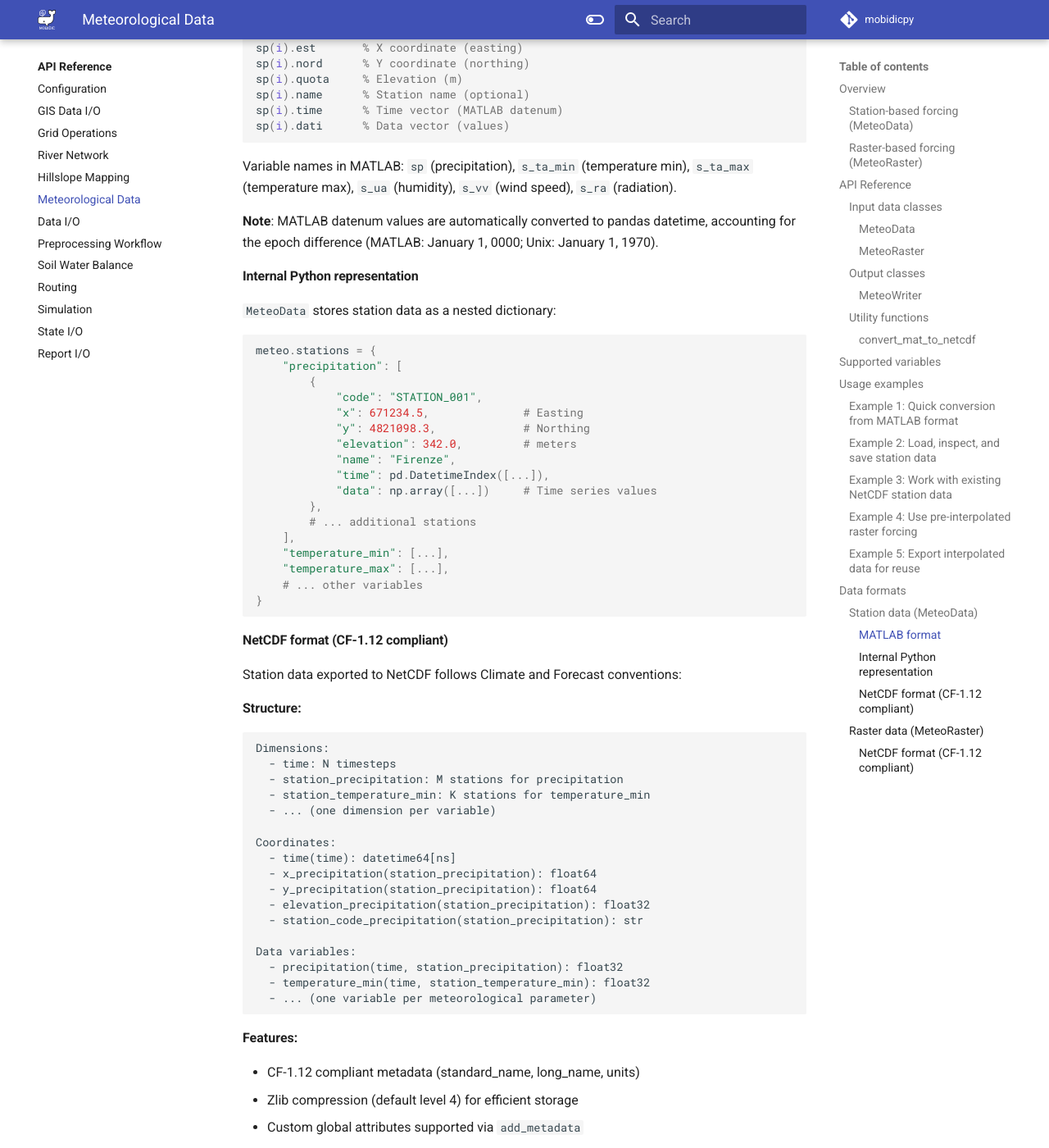
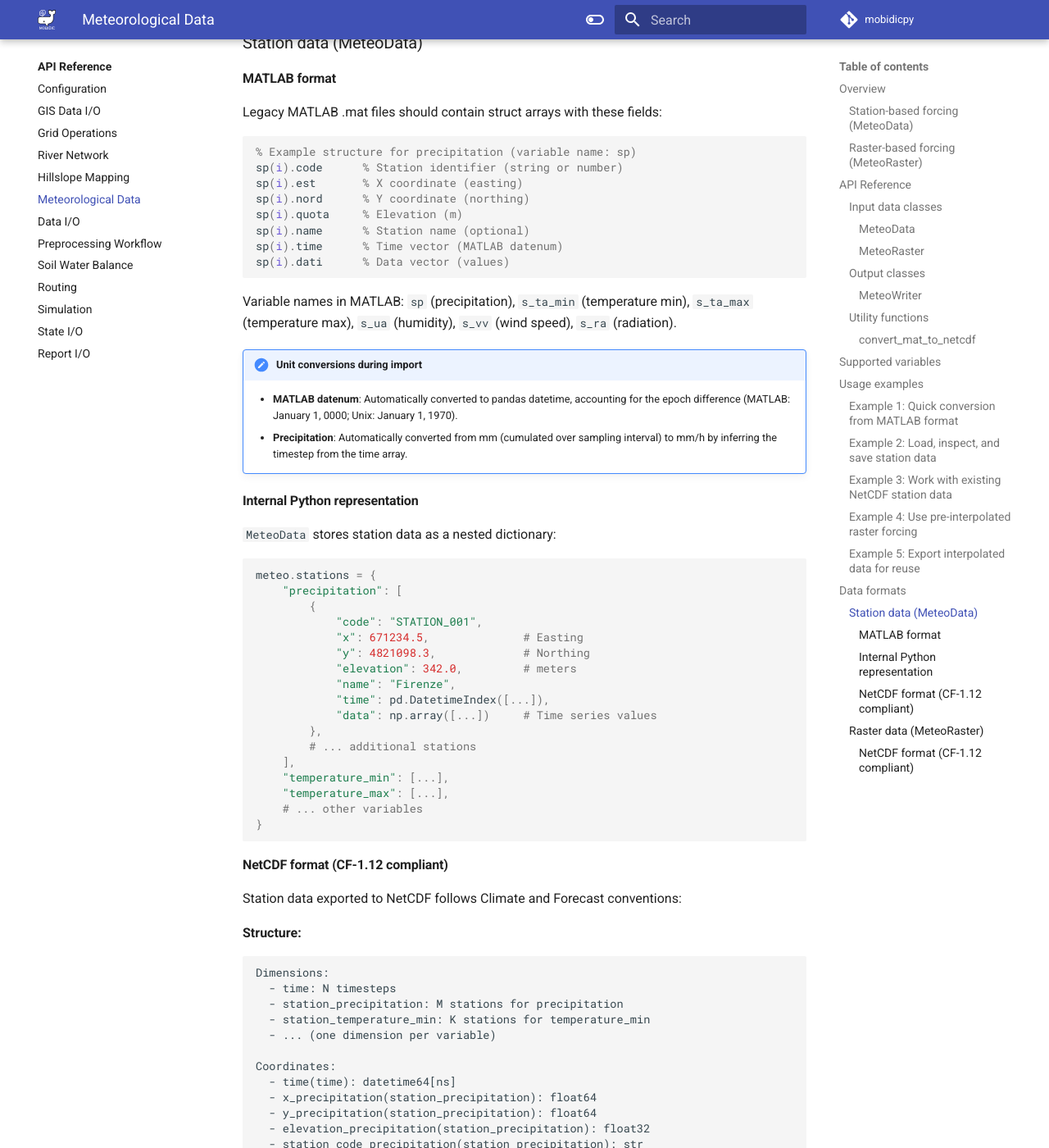
Before and after one commit to mobidichydro/MOBIDICpy, an MkDocs documentation site: the page built from docs/reference/meteo.md, in a window 1280 px wide and 1400 px high, scrolled down 5083 px. Shown: the whole window at 82% size. Built offline with MkDocs 1.6.1 and Material for MkDocs 9.7.7, drawn with Linux system fonts in a browser that asks for light colours; a script that is not in the unit is left out; comment, search, counter and statistics services are not loaded; some of the changed text lies outside the part shown.

Commit message:
Updated docs meteo precipitation units in input file .nc

````diff
--- a/docs/reference/meteo.md
+++ b/docs/reference/meteo.md
@@ -64,14 +64,17 @@
 
 The meteorological preprocessing module handles six standard variables:
 
-| Variable | Description | Units | MATLAB field |
-|----------|-------------|-------|--------------|
-| `precipitation` | Rainfall and snowfall | mm | `sp` |
-| `temperature_min` | Minimum air temperature | °C | `s_ta_min` |
-| `temperature_max` | Maximum air temperature | °C | `s_ta_max` |
-| `humidity` | Relative humidity | % | `s_ua` |
-| `wind_speed` | Wind speed | m/s | `s_vv` |
-| `radiation` | Solar radiation | W/m² | `s_ra` |
+| Variable | Description | Units (NetCDF) | MATLAB field | MATLAB units |
+|----------|-------------|----------------|--------------|--------------|
+| `precipitation` | Rainfall and snowfall | mm/h | `sp` | mm (cumulated) |
+| `temperature_min` | Minimum air temperature | °C | `s_ta_min` | °C |
+| `temperature_max` | Maximum air temperature | °C | `s_ta_max` | °C |
+| `humidity` | Relative humidity | % | `s_ua` | % |
+| `wind_speed` | Wind speed | m/s | `s_vv` | m/s |
+| `radiation` | Solar radiation | W/m² | `s_ra` | W/m² |
+
+!!! note "Automatic precipitation unit conversion"
+    When loading from MATLAB .mat files, precipitation is automatically converted from mm (cumulated over the sampling interval) to mm/h. The conversion infers the timestep from the time array (`dt = time[1] - time[0]`) and divides precipitation values by the timestep in hours. This ensures consistency with raster forcing, which also uses mm/h.
 
 ## Usage examples
 
@@ -211,7 +214,9 @@
 
 Variable names in MATLAB: `sp` (precipitation), `s_ta_min` (temperature min), `s_ta_max` (temperature max), `s_ua` (humidity), `s_vv` (wind speed), `s_ra` (radiation).
 
-**Note**: MATLAB datenum values are automatically converted to pandas datetime, accounting for the epoch difference (MATLAB: January 1, 0000; Unix: January 1, 1970).
+!!! note "Unit conversions during import"
+    - **MATLAB datenum**: Automatically converted to pandas datetime, accounting for the epoch difference (MATLAB: January 1, 0000; Unix: January 1, 1970).
+    - **Precipitation**: Automatically converted from mm (cumulated over sampling interval) to mm/h by inferring the timestep from the time array.
 
 #### Internal Python representation
 
@@ -257,8 +262,8 @@
   - station_code_precipitation(station_precipitation): str
 
 Data variables:
-  - precipitation(time, station_precipitation): float32
-  - temperature_min(time, station_temperature_min): float32
+  - precipitation(time, station_precipitation): float32 [mm/h]
+  - temperature_min(time, station_temperature_min): float32 [°C]
   - ... (one variable per meteorological parameter)
 ```
 
@@ -267,6 +272,7 @@
 - CF-1.12 compliant metadata (standard_name, long_name, units)
 - Zlib compression (default level 4) for efficient storage
 - Custom global attributes supported via `add_metadata`
+- Precipitation stored in mm/h (consistent with raster forcing)
 
 ### Raster data (MeteoRaster)
 
````
